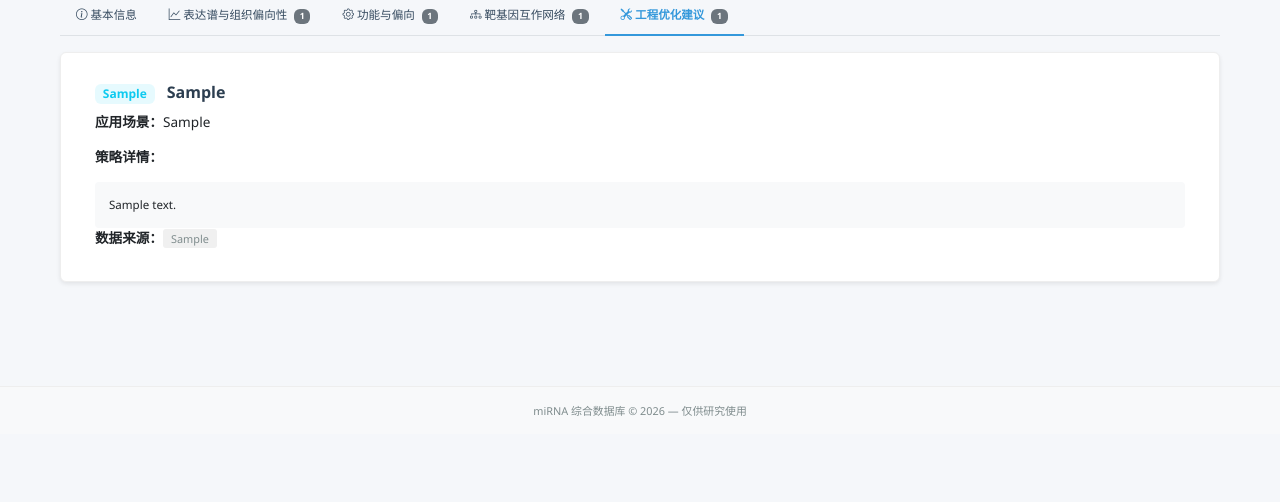
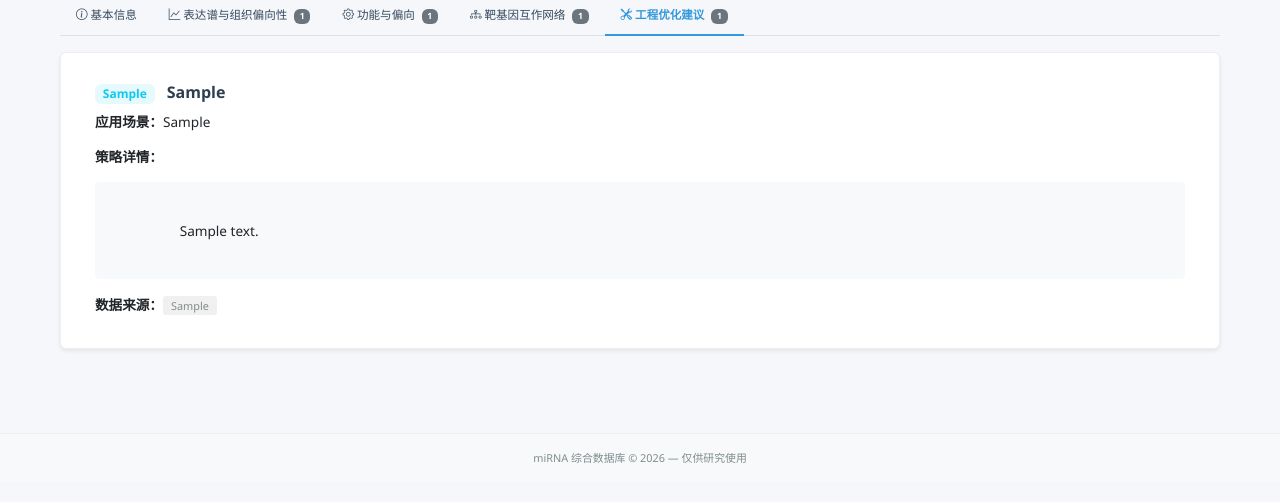
Before and after one commit to xiaoyuer-lyx/miRNA_DB, a Flask app: template templates/detail.html in a window 1280 px wide, after a click that opens the changed part. Shown: the part 158-660 px from the top of the page. Run offline with Flask 3, Linux system fonts and the light colour scheme; the template is opened without the code that fills it: most values are stand-ins (such as "Sample title", 1, 10 or a date in 2020); some libraries are stand-ins or nearby versions.

Commit message:
Fix: strategy details font size & spacing
- Remove font-size: 0.85em so strategy text matches body font (same as 应用场景)
- Add white-space: pre-wrap for proper line breaks
- Add mt-3 margin above 数据来源 for spacing

Co-Authored-By: Claude <noreply@anthropic.com>

```diff
--- a/templates/detail.html
+++ b/templates/detail.html
@@ -255,10 +255,10 @@
                 </div>
                 <p><strong>应用场景：</strong>{{ opt['application_scenario'] or '-' }}</p>
                 <p><strong>策略详情：</strong></p>
-                <div style="background: #f8f9fa; border-radius: 4px; padding: 14px; font-size: 0.85em; line-height: 1.6;">
+                <div style="background: #f8f9fa; border-radius: 4px; padding: 14px; line-height: 1.7; white-space: pre-wrap;">
                     {{ opt['strategy_details'] | fmt_strategy(opt['mirna_id']) }}
                 </div>
-                <p class="mb-0"><strong>数据来源：</strong><span class="data-source-tag">{{ opt['data_source'] }}</span></p>
+                <p class="mb-0 mt-3"><strong>数据来源：</strong><span class="data-source-tag">{{ opt['data_source'] }}</span></p>
             </div>
         </div>
         {% endfor %}
```
